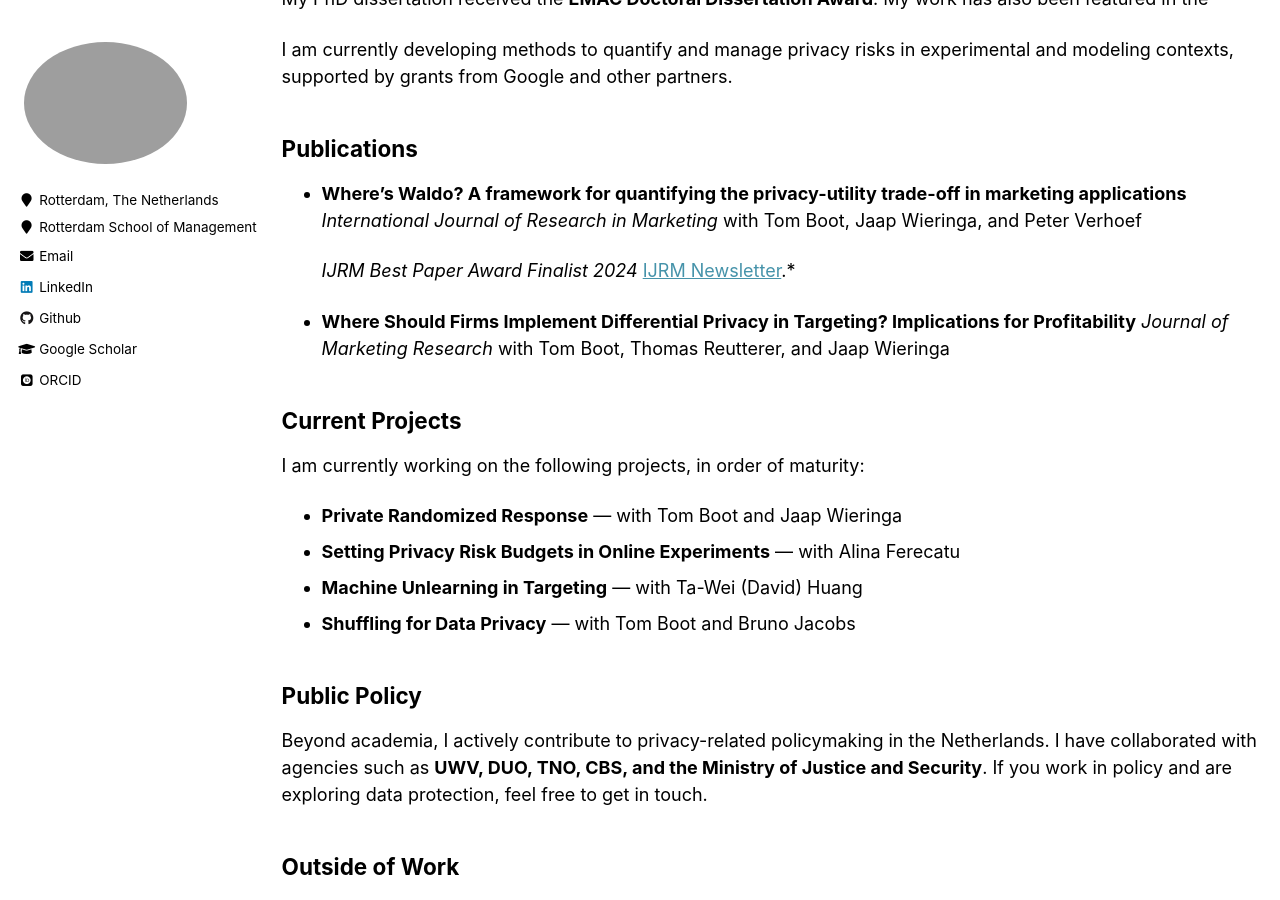
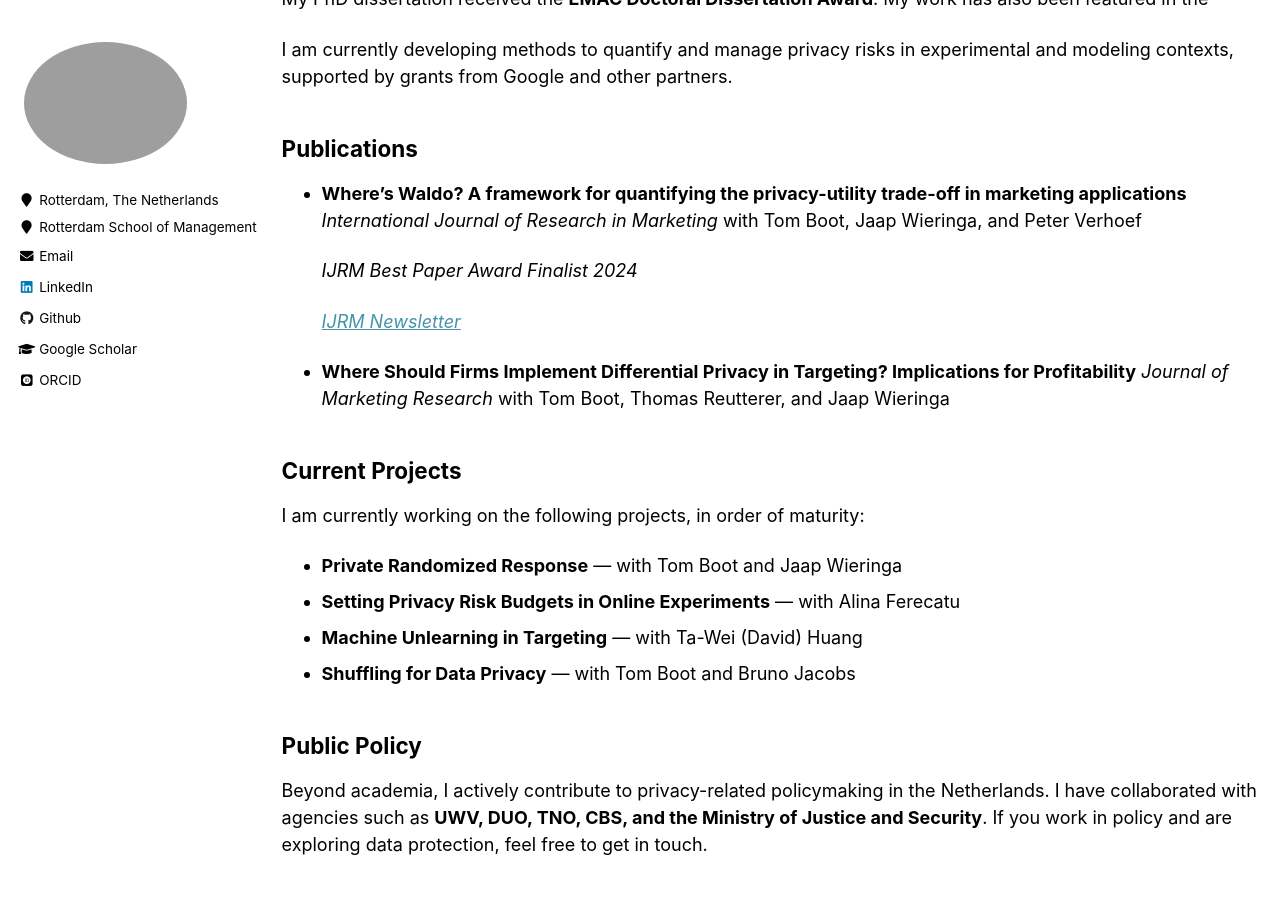
Before and after one commit to GilianPonte/gilianponte.github.io, a Jekyll site: the page built from _pages/year-archive.md, in a window 1280 px wide and 900 px high, scrolled down 399 px. Built offline with Jekyll 4.4.1, drawn with Linux system fonts in a browser that asks for light colours; some web fonts are replaced.

```diff
--- a/_pages/year-archive.md
+++ b/_pages/year-archive.md
@@ -25,7 +25,8 @@ I am currently developing methods to quantify and manage privacy risks in experi
   with Tom Boot, Jaap Wieringa, and Peter Verhoef
 
   *IJRM Best Paper Award Finalist 2024*
-  [IJRM Newsletter](https://www.ijrm-newsletter.com/post/finding-privacy-in-a-crowd-the-where-s-waldo-effect-in-marketing-analytics).*
+
+  *[IJRM Newsletter](https://www.ijrm-newsletter.com/post/finding-privacy-in-a-crowd-the-where-s-waldo-effect-in-marketing-analytics)*
 
 - **Where Should Firms Implement Differential Privacy in Targeting? Implications for Profitability**
   *Journal of Marketing Research*
```
